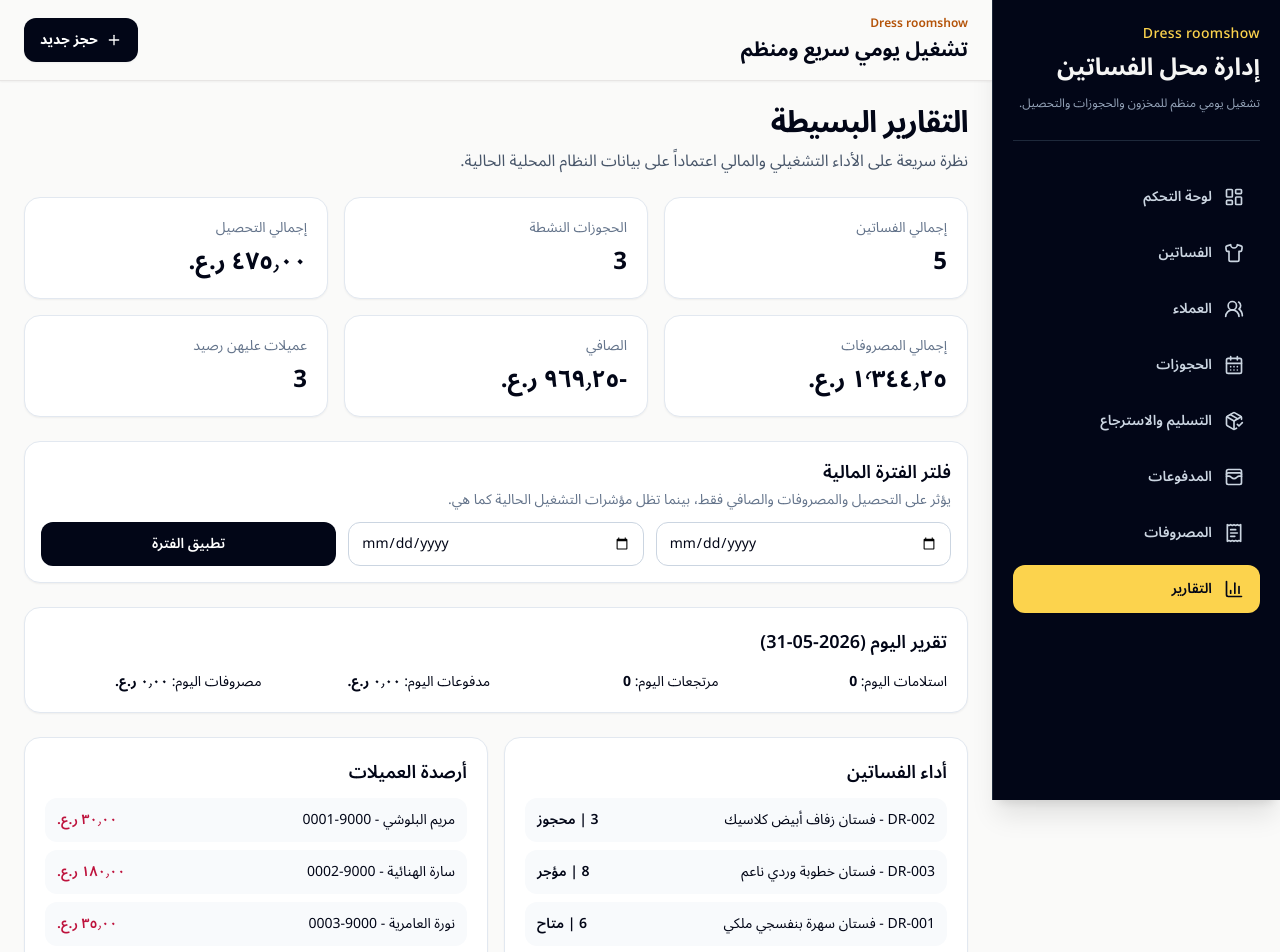
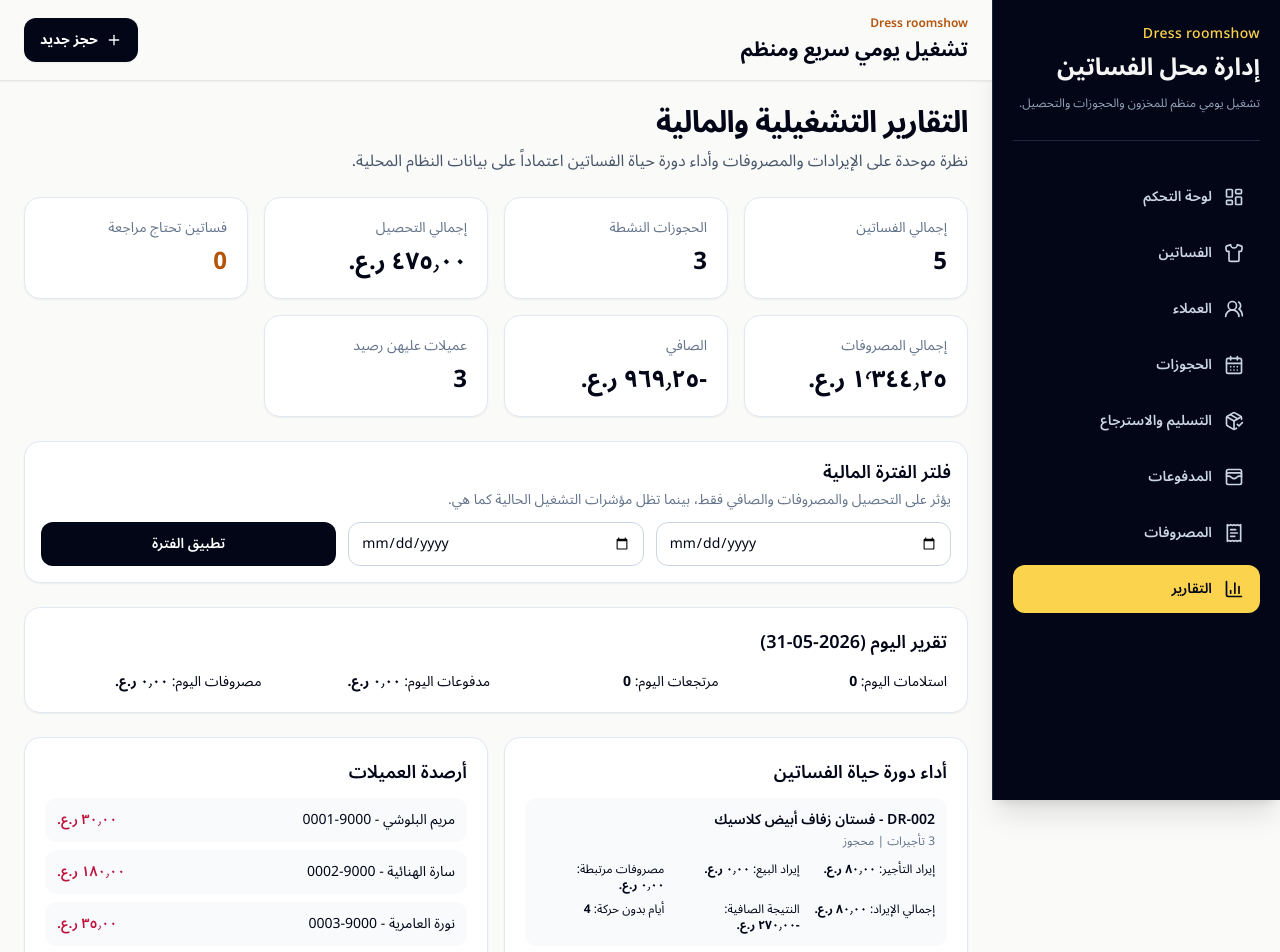
Before and after one commit to mohamedmasoud3030-tech/dress-roomshow, a React (Vite) app: page /reports in a window 1280 px wide. Shown: the top 952 px of the page. Built offline with nearby package versions, Linux system fonts and the light colour scheme.

Commit message:
feat(reports): expose dress lifecycle analytics in reports UI

```diff
--- a/src/features/reports/ReportsPage.tsx
+++ b/src/features/reports/ReportsPage.tsx
@@ -30,6 +30,10 @@ export function ReportsPage() {
   const dressPerformance = useMemo(() => getDressPerformance(), []);
   const customerBalances = useMemo(() => getCustomerBalances(), []);
   const financial = useMemo(() => getFinancialSummary(appliedRange), [appliedRange]);
+  const dressesRequiringReview = useMemo(
+    () => dressPerformance.filter((dress) => dress.requiresReview).length,
+    [dressPerformance],
+  );
 
   const applyRange = () => {
     if (range.from && range.to && range.from > range.to) {
@@ -44,16 +48,17 @@ export function ReportsPage() {
   return (
     <section className="space-y-6">
       <div>
-        <h1 className="text-3xl font-bold tracking-tight">التقارير البسيطة</h1>
-        <p className="mt-2 text-slate-600">نظرة سريعة على الأداء التشغيلي والمالي اعتماداً على بيانات النظام المحلية الحالية.</p>
+        <h1 className="text-3xl font-bold tracking-tight">التقارير التشغيلية والمالية</h1>
+        <p className="mt-2 text-slate-600">نظرة موحدة على الإيرادات والمصروفات وأداء دورة حياة الفساتين اعتماداً على بيانات النظام المحلية.</p>
       </div>
 
       {feedback && <div role="status" className="rounded-xl border border-amber-200 bg-amber-50 px-4 py-3 text-sm font-bold text-amber-900">{feedback}</div>}
 
-      <div className="grid gap-4 md:grid-cols-2 xl:grid-cols-3">
+      <div className="grid gap-4 md:grid-cols-2 xl:grid-cols-4">
         <article className="rounded-2xl border border-slate-200 bg-white p-5 shadow-sm"><p className="text-sm text-slate-500">إجمالي الفساتين</p><p className="mt-2 text-2xl font-bold">{summary.totalDresses}</p></article>
         <article className="rounded-2xl border border-slate-200 bg-white p-5 shadow-sm"><p className="text-sm text-slate-500">الحجوزات النشطة</p><p className="mt-2 text-2xl font-bold">{summary.activeReservations}</p></article>
         <article className="rounded-2xl border border-slate-200 bg-white p-5 shadow-sm"><p className="text-sm text-slate-500">إجمالي التحصيل</p><p className="mt-2 text-2xl font-bold">{formatReportMoney(summary.totalCollected)}</p></article>
+        <article className="rounded-2xl border border-slate-200 bg-white p-5 shadow-sm"><p className="text-sm text-slate-500">فساتين تحتاج مراجعة</p><p className="mt-2 text-2xl font-bold text-amber-700">{dressesRequiringReview}</p></article>
         <article className="rounded-2xl border border-slate-200 bg-white p-5 shadow-sm"><p className="text-sm text-slate-500">إجمالي المصروفات</p><p className="mt-2 text-2xl font-bold">{formatReportMoney(summary.totalExpenses)}</p></article>
         <article className="rounded-2xl border border-slate-200 bg-white p-5 shadow-sm"><p className="text-sm text-slate-500">الصافي</p><p className="mt-2 text-2xl font-bold">{formatReportMoney(summary.netAmount)}</p></article>
         <article className="rounded-2xl border border-slate-200 bg-white p-5 shadow-sm"><p className="text-sm text-slate-500">عميلات عليهن رصيد</p><p className="mt-2 text-2xl font-bold">{summary.customersWithBalance}</p></article>
@@ -81,9 +86,29 @@ export function ReportsPage() {
 
       <div className="grid gap-4 xl:grid-cols-2">
         <article className="rounded-2xl border border-slate-200 bg-white p-5 shadow-sm">
-          <h2 className="text-lg font-semibold">أداء الفساتين</h2>
+          <h2 className="text-lg font-semibold">أداء دورة حياة الفساتين</h2>
           {dressPerformance.length === 0 ? <p className="mt-3 text-sm text-slate-500">لا توجد بيانات أداء حالياً.</p> : (
-            <div className="mt-3 space-y-2 text-sm">{dressPerformance.slice(0, 5).map((dress) => <div key={dress.id} className="flex items-center justify-between rounded-xl bg-slate-50 p-3"><p>{dress.code} - {dress.name}</p><p className="font-semibold">{dress.timesRented} | {statusLabel[dress.status] ?? dress.status}</p></div>)}</div>
+            <div className="mt-3 space-y-3 text-sm">
+              {dressPerformance.slice(0, 8).map((dress) => (
+                <div key={dress.id} className="rounded-xl bg-slate-50 p-3">
+                  <div className="flex flex-wrap items-start justify-between gap-2">
+                    <div>
+                      <p className="font-semibold">{dress.code} - {dress.name}</p>
+                      <p className="mt-1 text-xs text-slate-500">{dress.timesRented} تأجيرات | {statusLabel[dress.status] ?? dress.status}</p>
+                    </div>
+                    {dress.requiresReview && <span className="rounded-full bg-amber-100 px-2 py-1 text-xs font-bold text-amber-800">يحتاج مراجعة</span>}
+                  </div>
+                  <div className="mt-3 grid gap-2 text-xs sm:grid-cols-2 xl:grid-cols-3">
+                    <p>إيراد التأجير: <span className="font-bold">{formatReportMoney(dress.rentalRevenue)}</span></p>
+                    <p>إيراد البيع: <span className="font-bold">{formatReportMoney(dress.salesRevenue)}</span></p>
+                    <p>مصروفات مرتبطة: <span className="font-bold">{formatReportMoney(dress.relatedExpenses)}</span></p>
+                    <p>إجمالي الإيراد: <span className="font-bold">{formatReportMoney(dress.totalRevenue)}</span></p>
+                    <p>النتيجة الصافية: <span className="font-bold">{formatReportMoney(dress.netResult)}</span></p>
+                    <p>أيام بدون حركة: <span className="font-bold">{dress.inactivityDays ?? 'غير متاح'}</span></p>
+                  </div>
+                </div>
+              ))}
+            </div>
           )}
         </article>
 
```
